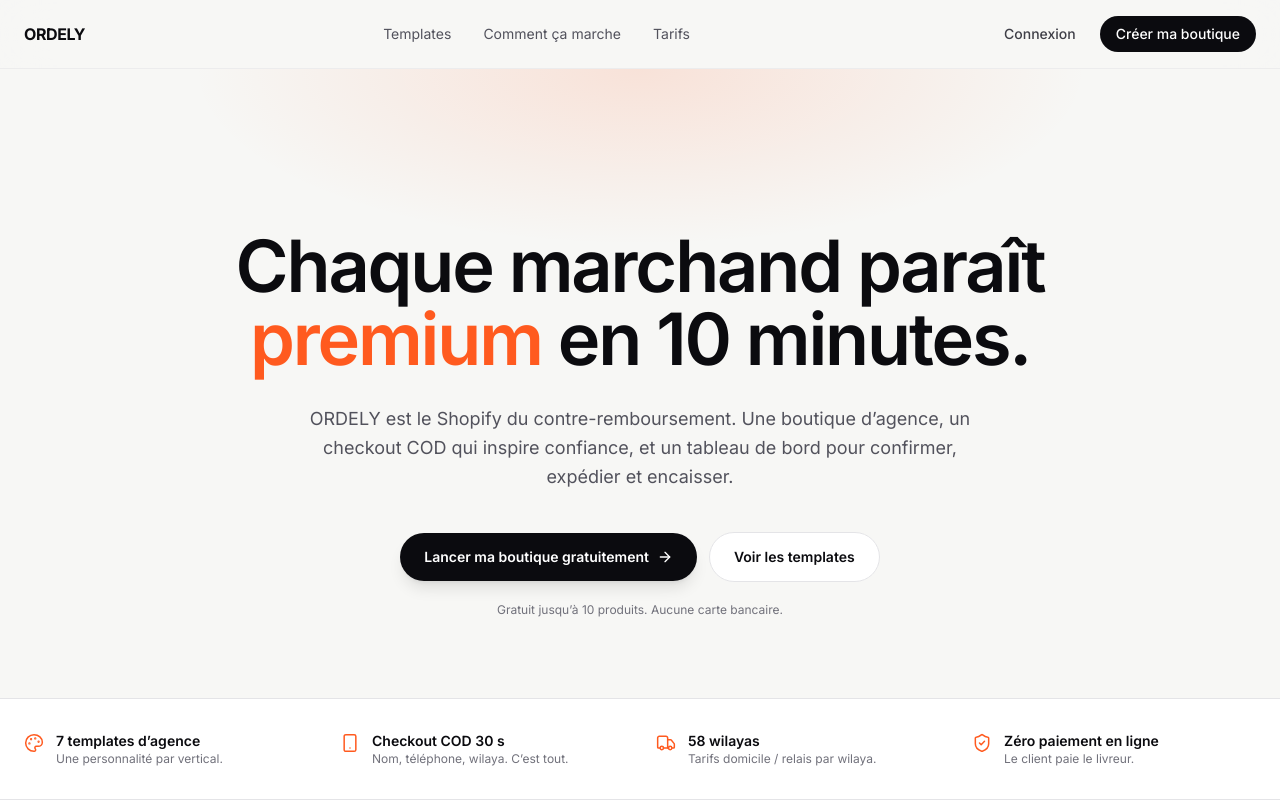
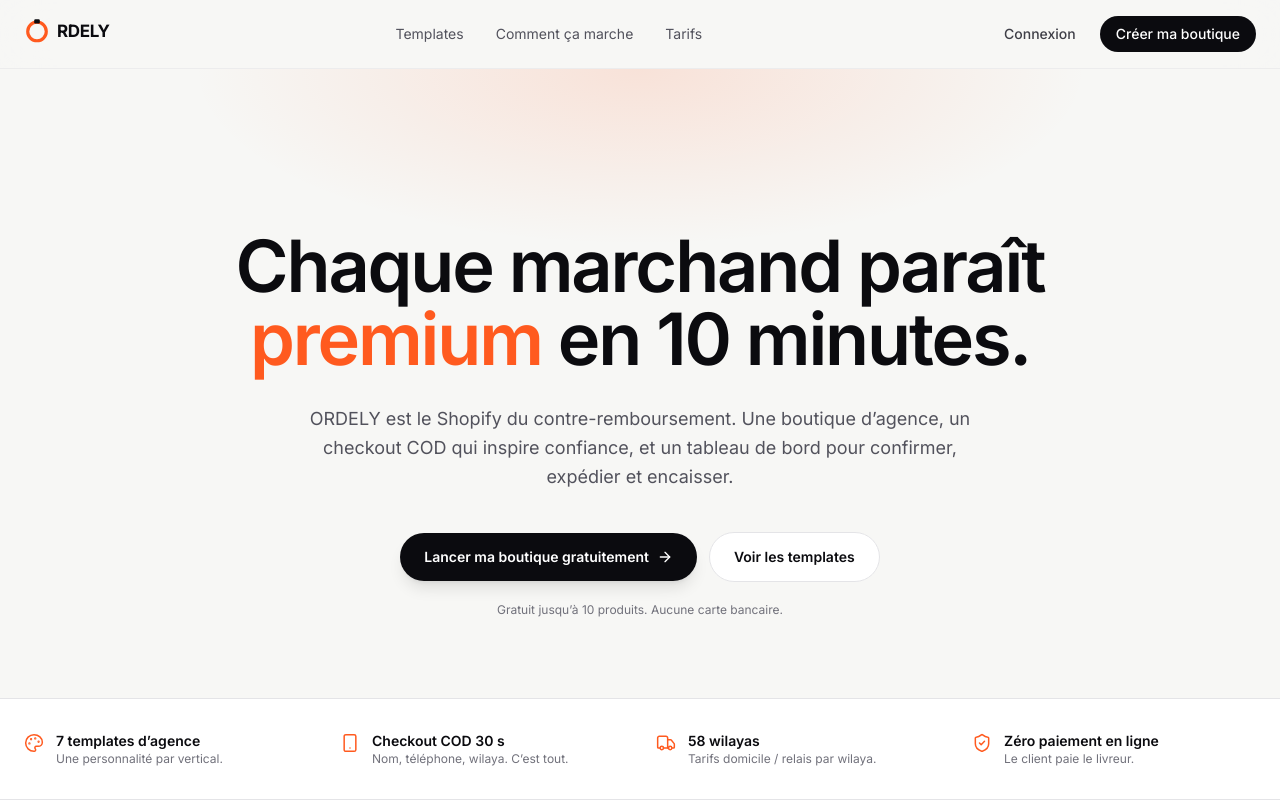
Before and after one commit to dzex111/ordely-saas-dz, a Next.js app: page / in a window 1280 px wide. Shown: the top 800 px of the page. Built offline with nearby package versions, Linux system fonts and the light colour scheme; no server answers; the database is empty; a web font is replaced by a local one.

Commit message:
preview ordely parcel-ring logo in landing header

```diff
--- a/src/app/page.tsx
+++ b/src/app/page.tsx
@@ -8,6 +8,7 @@
 import { PLANS } from "@/lib/plans";
 import { formatDZD } from "@/lib/utils";
 import { TemplateGrid } from "@/components/store/TemplateGrid";
+import { OrdelyLogo } from "@/components/ui/OrdelyLogo";
 
 export const dynamic = "force-dynamic";
 
@@ -18,7 +19,7 @@
     <div className="bg-paper text-ink">
       <header className="sticky top-0 z-40 border-b border-zinc-200/60 bg-paper/80 backdrop-blur-xl">
         <div className="mx-auto flex max-w-7xl items-center justify-between px-6 py-4">
-          <Link href="/" className="text-base font-bold tracking-tight">ORDELY</Link>
+          <Link href="/" aria-label="ORDELY - home"><OrdelyLogo /></Link>
           <nav className="hidden items-center gap-8 text-sm text-zinc-600 md:flex">
             <a href="#templates" className="hover:text-ink">Templates</a>
             <a href="#how" className="hover:text-ink">Comment ça marche</a>
--- /dev/null
+++ b/src/components/ui/OrdelyLogo.tsx
@@ -0,0 +1,17 @@
+/** ORDELY wordmark — header preview.
+ *  The "O" is a parcel ring (brand orange) sealed with an ink tape mark,
+ *  followed by "RDELY" in bold tight type. Together they read ORDELY.
+ */
+export function OrdelyLogo() {
+  return (
+    <span className="inline-flex items-center gap-[7px]" aria-label="ORDELY">
+      <svg width="26" height="26" viewBox="0 0 28 28" fill="none" aria-hidden="true">
+        <circle cx="14" cy="14.5" r="10" stroke="#ff5a1f" strokeWidth="3.4" />
+        <rect x="11" y="1.4" width="6" height="4.6" rx="1.3" fill="#0b0b0f" />
+      </svg>
+      <span className="text-[17px] font-bold leading-none tracking-[-0.02em] text-ink">
+        RDELY
+      </span>
+    </span>
+  );
+}
```
